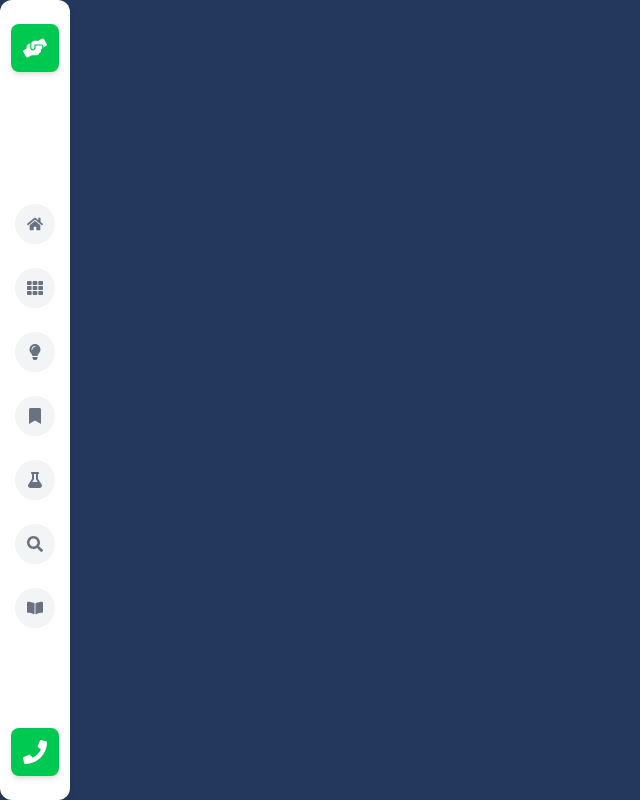
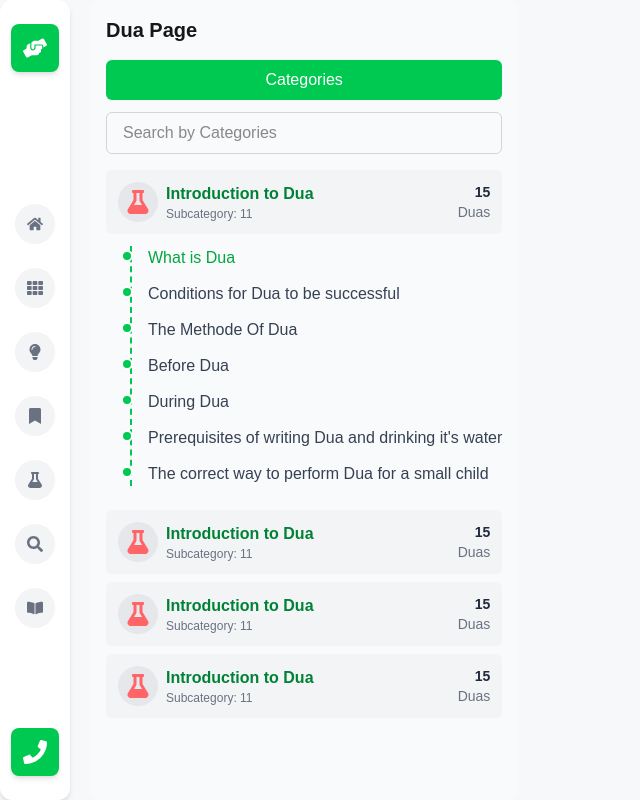
Before and after one commit to Shondarzer-Taroka/idr-task-dua, a Next.js app: page / in a window 1280 px wide. Shown: the whole page, without its empty margins (0-640 px from the left). Built offline with nearby package versions, Linux system fonts and the light colour scheme.

Commit message:
left category design done

```diff
--- a/src/components/Homepages/Homepage.jsx
+++ b/src/components/Homepages/Homepage.jsx
@@ -1,8 +1,10 @@
 import LeftSide from "../Layout/LeftSide";
+
+
 
 const Homepage = () => {
     return (
-        <div className="bg-[#24375c]">
+        <div className="bg-[#f7f8fa]">
             <LeftSide/>
         </div>
     );
--- /dev/null
+++ b/src/components/Layout/LeftCategory.jsx
@@ -0,0 +1,89 @@
+
+
+
+
+
+
+
+import { FaFlask } from 'react-icons/fa';
+
+const LeftCategory = () => {
+  return (
+    <div className=" bg-gray-50 p-4 rounded-lg">
+      <h1 className="text-xl font-semibold mb-4">Dua Page</h1>
+
+      {/* Categories Header */}
+      <div className="bg-green-500 text-white text-center py-2 rounded-md font-medium mb-3">
+        Categories
+      </div>
+
+      {/* Search Input */}
+      <div className="mb-4">
+        <input
+          type="text"
+          placeholder="Search by Categories"
+          className="w-full border border-gray-300 rounded-md px-4 py-2 focus:outline-none focus:ring-2 focus:ring-green-400"
+        />
+      </div>
+
+      {/* Top Dua Category Card */}
+      <div className="flex items-center justify-between bg-gray-100 p-3 rounded-md mb-3">
+        <div className="flex items-center gap-2">
+          <div className="bg-gray-200 p-2 rounded-full">
+            <FaFlask className="text-red-400" size={24} />
+          </div>
+          <div>
+            <p className="text-green-700 font-semibold">Introduction to Dua</p>
+            <p className="text-xs text-gray-500">Subcategory: 11</p>
+          </div>
+        </div>
+        <div className="text-right text-sm text-gray-500">
+          <p className="font-semibold text-gray-800">15</p>
+          <p>Duas</p>
+        </div>
+      </div>
+
+      {/* Timeline Content */}
+      <div className="relative ml-6 border-l-2 border-dashed border-green-500 mb-6">
+        {[
+          "What is Dua",
+          "Conditions for Dua to be successful",
+          "The Methode Of Dua",
+          "Before Dua",
+          "During Dua",
+          "Prerequisites of writing Dua and drinking it's water",
+          "The correct way to perform Dua for a small child",
+        ].map((item, index) => (
+          <div key={index} className="mb-3 relative pl-4">
+            <span className="absolute -left-[11px] top-1 w-3 h-3 bg-green-500 rounded-full border-2 border-white"></span>
+            <p className={`${index === 0 ? 'text-green-600 font-medium' : 'text-gray-700'}`}>{item}</p>
+          </div>
+        ))}
+      </div>
+
+      {/* More Dua Cards */}
+      {[1, 2, 3].map((_, i) => (
+        <div
+          key={i}
+          className="flex items-center justify-between bg-gray-100 p-3 rounded-md mb-2"
+        >
+          <div className="flex items-center gap-2">
+            <div className="bg-gray-200 p-2 rounded-full">
+              <FaFlask className="text-red-400" size={24} />
+            </div>
+            <div>
+              <p className="text-green-700 font-semibold">Introduction to Dua</p>
+              <p className="text-xs text-gray-500">Subcategory: 11</p>
+            </div>
+          </div>
+          <div className="text-right text-sm text-gray-500">
+            <p className="font-semibold text-gray-800">15</p>
+            <p>Duas</p>
+          </div>
+        </div>
+      ))}
+    </div>
+  );
+};
+
+export default LeftCategory;
--- /dev/null
+++ b/src/components/Layout/LeftIconsAndCategory.jsx
@@ -0,0 +1,86 @@
+// import React from 'react';
+// import { FaHandsHelping, FaHome, FaTh, FaLightbulb, FaBookmark, FaFlask, FaSearch, FaBookOpen, FaPhone } from 'react-icons/fa';
+
+// const LeftIconsAndCategory = () => {
+//     return (
+//         <div className="flex flex-col justify-between items-center bg-white rounded-xl py-6 px-2 w-[70px] h-screen shadow-md">
+//           {/* Top button */}
+//           <button className="bg-green-500 text-white p-3 rounded-lg shadow-md">
+//             <FaHandsHelping size={24} />
+//           </button>
+
+//           {/* Center Icons */}
+//           <div className="flex flex-col gap-6 items-center mt-8">
+//             <IconWrapper icon={<FaHome />} />
+//             <IconWrapper icon={<FaTh />} />
+//             <IconWrapper icon={<FaLightbulb />} />
+//             <IconWrapper icon={<FaBookmark />} />
+//             <IconWrapper icon={<FaFlask />} />
+//             <IconWrapper icon={<FaSearch />} />
+//             <IconWrapper icon={<FaBookOpen />} />
+//           </div>
+
+//           {/* Bottom button */}
+//           <button className="bg-green-500 text-white p-3 rounded-lg shadow-md">
+//             <FaPhone size={24} />
+//           </button>
+//         </div>
+//       );
+//     };
+
+//     // Reusable IconWrapper Component
+//     const IconWrapper = ({ icon }) => (
+//       <div className="bg-gray-100 text-gray-500 p-3 rounded-full hover:text-black transition">
+//         {icon}
+//       </div>
+//     );
+// };
+
+// export default LeftIconsAndCategory;
+
+
+
+
+
+
+
+
+
+
+import { FaHandsHelping, FaHome, FaTh, FaLightbulb, FaBookmark, FaFlask, FaSearch, FaBookOpen, FaPhone } from 'react-icons/fa';
+
+const LeftIconsAndCategory = () => {
+  return (
+    <div className="flex flex-col justify-between items-center bg-white rounded-xl py-6 px-2 w-[70px] h-screen shadow-md">
+      {/* Top button */}
+      <button className="bg-green-500 text-white p-3 rounded-lg shadow-md">
+        <FaHandsHelping size={24} />
+      </button>
+
+      {/* Center Icons */}
+      <div className="flex flex-col gap-6 items-center mt-8">
+        <IconWrapper icon={<FaHome />} />
+        <IconWrapper icon={<FaTh />} />
+        <IconWrapper icon={<FaLightbulb />} />
+        <IconWrapper icon={<FaBookmark />} />
+        <IconWrapper icon={<FaFlask />} />
+        <IconWrapper icon={<FaSearch />} />
+        <IconWrapper icon={<FaBookOpen />} />
+      </div>
+
+      {/* Bottom button */}
+      <button className="bg-green-500 text-white p-3 rounded-lg shadow-md">
+        <FaPhone size={24} />
+      </button>
+    </div>
+  );
+};
+
+// Reusable IconWrapper Component
+const IconWrapper = ({ icon }) => (
+  <div className="bg-gray-100 text-gray-500 p-3 rounded-full hover:text-black transition">
+    {icon}
+  </div>
+);
+
+export default LeftIconsAndCategory;
--- a/src/components/Layout/LeftSide.jsx
+++ b/src/components/Layout/LeftSide.jsx
@@ -1,85 +1,15 @@
-// import React from 'react';
 
-// const LeftSide = () => {
-//     return (
-//         <div className="flex flex-col justify-between items-center bg-white rounded-l-3xl py-6 px-2 h-screen shadow-md">
-//         {/* Top button */}
-//         <button className="bg-green-500 text-white p-3 rounded-lg shadow-md">
-//           <FaHandsHelping size={24} />
-//         </button>
-
-//         {/* Center Icons */}
-//         <div className="flex flex-col gap-6 items-center mt-8">
-//           <IconWrapper icon={<FaHome />} />
-//           <IconWrapper icon={<FaTh />} />
-//           <IconWrapper icon={<FaLightbulb />} />
-//           <IconWrapper icon={<FaBookmark />} />
-//           <IconWrapper icon={<FaFlask />} />
-//           <IconWrapper icon={<FaSearch />} />
-//           <IconWrapper icon={<FaBookOpen />} />
-//         </div>
-
-//         {/* Bottom button */}
-//         <button className="bg-green-500 text-white p-3 rounded-lg shadow-md">
-//           <FaPhone size={24} />
-//         </button>
-//       </div>
-//     );
-//   };
-
-//   // Reusable IconWrapper Component
-//   const IconWrapper = ({ icon }) => (
-//     <div className="bg-gray-100 text-gray-500 p-3 rounded-full hover:text-black transition">
-//       {icon}
-//     </div>
-//     );
-// };
-
-// export default LeftSide;
-
-
-
-
-
-
-
-
-
-// Sidebar.jsx
-import { FaHandsHelping, FaHome, FaTh, FaLightbulb, FaBookmark, FaFlask, FaSearch, FaBookOpen, FaPhone } from 'react-icons/fa';
+import React from 'react';
+import LeftIconsAndCategory from './LeftIconsAndCategory';
+import LeftCategory from './LeftCategory';
 
 const LeftSide = () => {
-  return (
-    <div className="flex flex-col justify-between items-center bg-white rounded-xl py-6 px-2 w-[70px] h-screen shadow-md">
-      {/* Top button */}
-      <button className="bg-green-500 text-white p-3 rounded-lg shadow-md">
-        <FaHandsHelping size={24} />
-      </button>
-
-      {/* Center Icons */}
-      <div className="flex flex-col gap-6 items-center mt-8">
-        <IconWrapper icon={<FaHome />} />
-        <IconWrapper icon={<FaTh />} />
-        <IconWrapper icon={<FaLightbulb />} />
-        <IconWrapper icon={<FaBookmark />} />
-        <IconWrapper icon={<FaFlask />} />
-        <IconWrapper icon={<FaSearch />} />
-        <IconWrapper icon={<FaBookOpen />} />
-      </div>
-
-      {/* Bottom button */}
-      <button className="bg-green-500 text-white p-3 rounded-lg shadow-md">
-        <FaPhone size={24} />
-      </button>
-    </div>
-  );
+    return (
+        <div className=' flex gap-5'>
+            <LeftIconsAndCategory/>
+            <LeftCategory/>
+        </div>
+    );
 };
 
-// Reusable IconWrapper Component
-const IconWrapper = ({ icon }) => (
-  <div className="bg-gray-100 text-gray-500 p-3 rounded-full hover:text-black transition">
-    {icon}
-  </div>
-);
-
 export default LeftSide;
```
